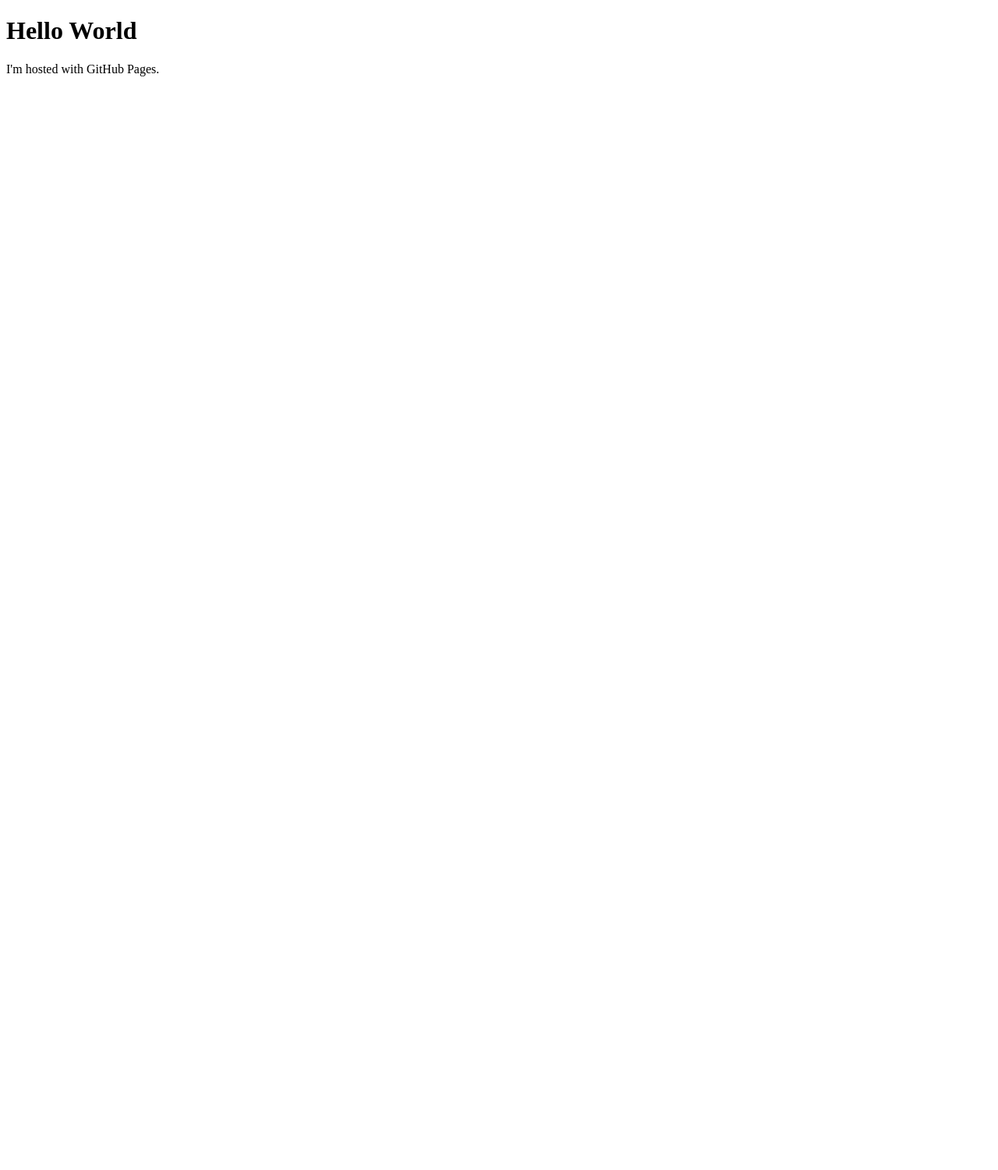
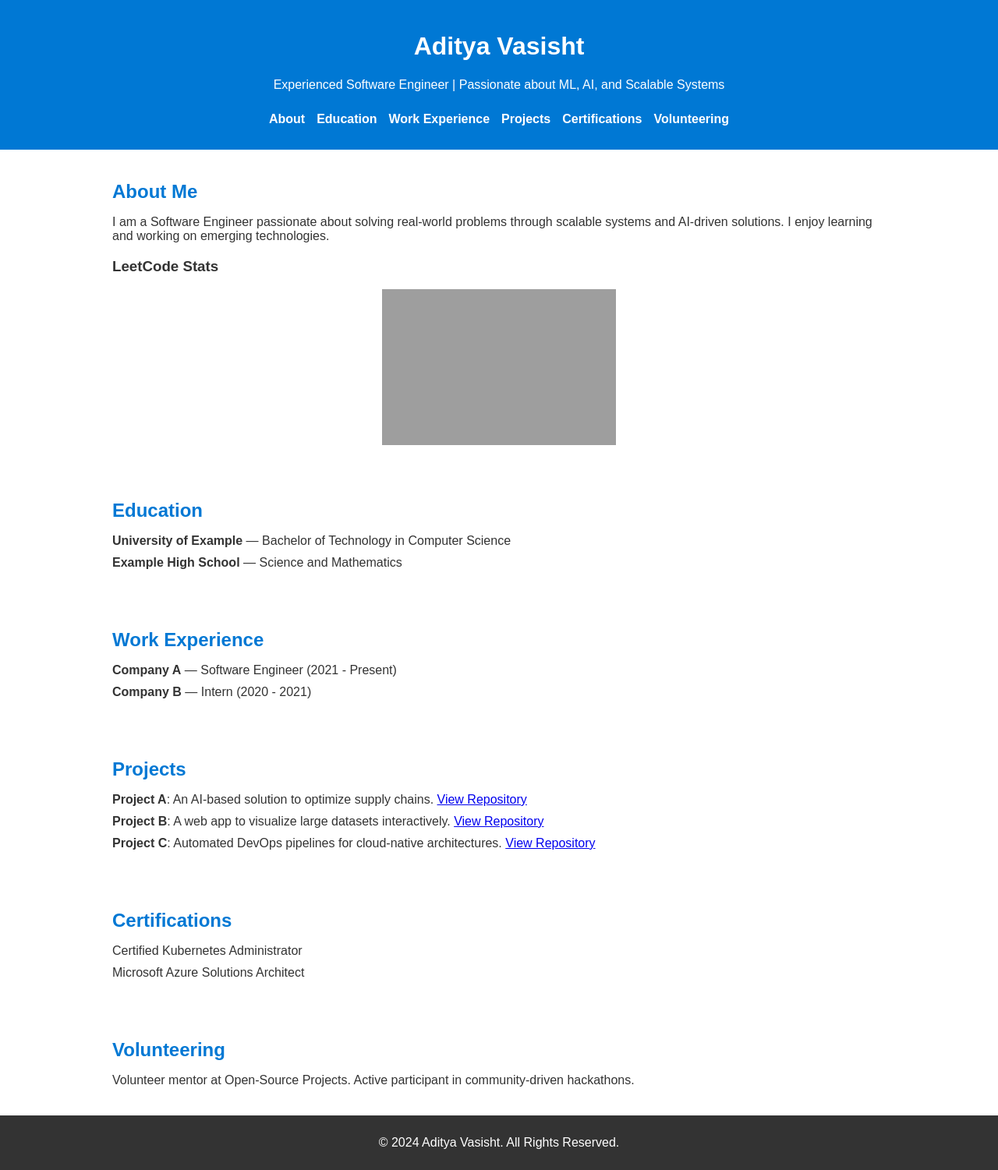
Before and after one commit to aditya1225/aditya1225.github.io, a plain HTML site: page index.html in a window 1280 px wide. Shown: the whole page at 78% size. Before the commit the page ends 800 px from the top, so only its background shows below. Drawn offline with Linux system fonts and the light colour scheme; grey boxes are pictures that could not be loaded.

Commit message:
added html/css/js

```diff
--- a/index.html
+++ b/index.html
@@ -1,7 +1,90 @@
 <!DOCTYPE html>
-<html>
+<html lang="en">
+<head>
+    <meta charset="UTF-8">
+    <meta name="viewport" content="width=device-width, initial-scale=1.0">
+    <title>Portfolio Template</title>
+    <link rel="stylesheet" href="styles.css">
+</head>
 <body>
-<h1>Hello World</h1>
-<p>I'm hosted with GitHub Pages.</p>
+    <header>
+        <div class="container">
+            <h1>Aditya Vasisht</h1>
+            <p>Experienced Software Engineer | Passionate about ML, AI, and Scalable Systems</p>
+            <nav>
+                <ul>
+                    <li><a href="#about">About</a></li>
+                    <li><a href="#education">Education</a></li>
+                    <li><a href="#work">Work Experience</a></li>
+                    <li><a href="#projects">Projects</a></li>
+                    <li><a href="#certifications">Certifications</a></li>
+                    <li><a href="#volunteering">Volunteering</a></li>
+                </ul>
+            </nav>
+        </div>
+    </header>
+
+    <section id="about">
+        <div class="container">
+            <h2>About Me</h2>
+            <p>I am a Software Engineer passionate about solving real-world problems through scalable systems and AI-driven solutions. I enjoy learning and working on emerging technologies.</p>
+            <div id="leetcode">
+                <h3>LeetCode Stats</h3>
+                <iframe src="https://leetcode-stats/embed.html" frameborder="0" width="300" height="200"></iframe>
+            </div>
+        </div>
+    </section>
+
+    <section id="education">
+        <div class="container">
+            <h2>Education</h2>
+            <ul>
+                <li><strong>University of Example</strong> — Bachelor of Technology in Computer Science</li>
+                <li><strong>Example High School</strong> — Science and Mathematics</li>
+            </ul>
+        </div>
+    </section>
+
+    <section id="work">
+        <div class="container">
+            <h2>Work Experience</h2>
+            <ul>
+                <li><strong>Company A</strong> — Software Engineer (2021 - Present)</li>
+                <li><strong>Company B</strong> — Intern (2020 - 2021)</li>
+            </ul>
+        </div>
+    </section>
+
+    <section id="projects">
+        <div class="container">
+            <h2>Projects</h2>
+            <ul id="project-list"></ul>
+        </div>
+    </section>
+
+    <section id="certifications">
+        <div class="container">
+            <h2>Certifications</h2>
+            <ul>
+                <li>Certified Kubernetes Administrator</li>
+                <li>Microsoft Azure Solutions Architect</li>
+            </ul>
+        </div>
+    </section>
+
+    <section id="volunteering">
+        <div class="container">
+            <h2>Volunteering</h2>
+            <p>Volunteer mentor at Open-Source Projects. Active participant in community-driven hackathons.</p>
+        </div>
+    </section>
+
+    <footer>
+        <div class="container">
+            <p>&copy; 2024 Aditya Vasisht. All Rights Reserved.</p>
+        </div>
+    </footer>
+
+    <script src="script.js"></script>
 </body>
 </html>
--- /dev/null
+++ b/script.js
@@ -0,0 +1,29 @@
+// Sample Projects Data
+const projects = [
+    {
+        name: "Project A",
+        description: "An AI-based solution to optimize supply chains.",
+        repo: "https://github.com/aditya/project-a",
+    },
+    {
+        name: "Project B",
+        description: "A web app to visualize large datasets interactively.",
+        repo: "https://github.com/aditya/project-b",
+    },
+    {
+        name: "Project C",
+        description: "Automated DevOps pipelines for cloud-native architectures.",
+        repo: "https://github.com/aditya/project-c",
+    },
+];
+
+// Dynamically Populate Projects Section
+const projectList = document.getElementById("project-list");
+projects.forEach((project) => {
+    const li = document.createElement("li");
+    li.innerHTML = `
+        <strong>${project.name}</strong>: ${project.description}
+        <a href="${project.repo}" target="_blank">View Repository</a>
+    `;
+    projectList.appendChild(li);
+});
--- /dev/null
+++ b/styles.css
@@ -0,0 +1,68 @@
+body {
+    font-family: Arial, sans-serif;
+    margin: 0;
+    padding: 0;
+    color: #333;
+}
+
+header {
+    background: #0078d4;
+    color: white;
+    padding: 20px 0;
+    text-align: center;
+}
+
+header nav ul {
+    list-style: none;
+    padding: 0;
+    margin: 0;
+    display: flex;
+    justify-content: center;
+    gap: 15px;
+}
+
+header nav ul li {
+    display: inline;
+}
+
+header nav ul li a {
+    color: white;
+    text-decoration: none;
+    font-weight: bold;
+}
+
+section {
+    padding: 20px;
+}
+
+.container {
+    width: 80%;
+    margin: auto;
+}
+
+section h2 {
+    color: #0078d4;
+    margin-bottom: 10px;
+}
+
+footer {
+    background: #333;
+    color: white;
+    text-align: center;
+    padding: 10px 0;
+}
+
+iframe {
+    display: block;
+    margin: 10px auto;
+    border: none;
+}
+
+ul {
+    padding: 0;
+    list-style: none;
+}
+
+ul li {
+    margin: 10px 0;
+}
```
